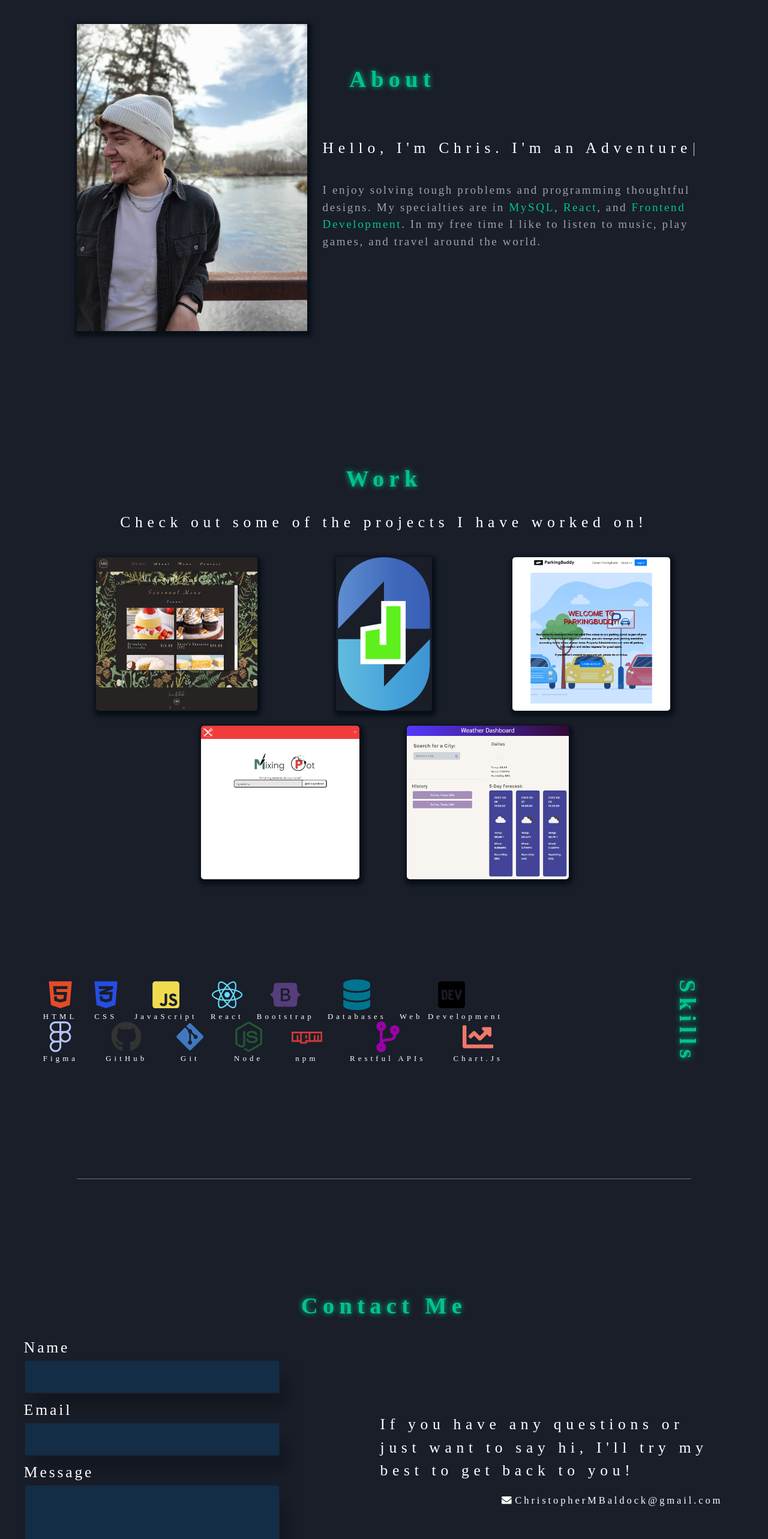
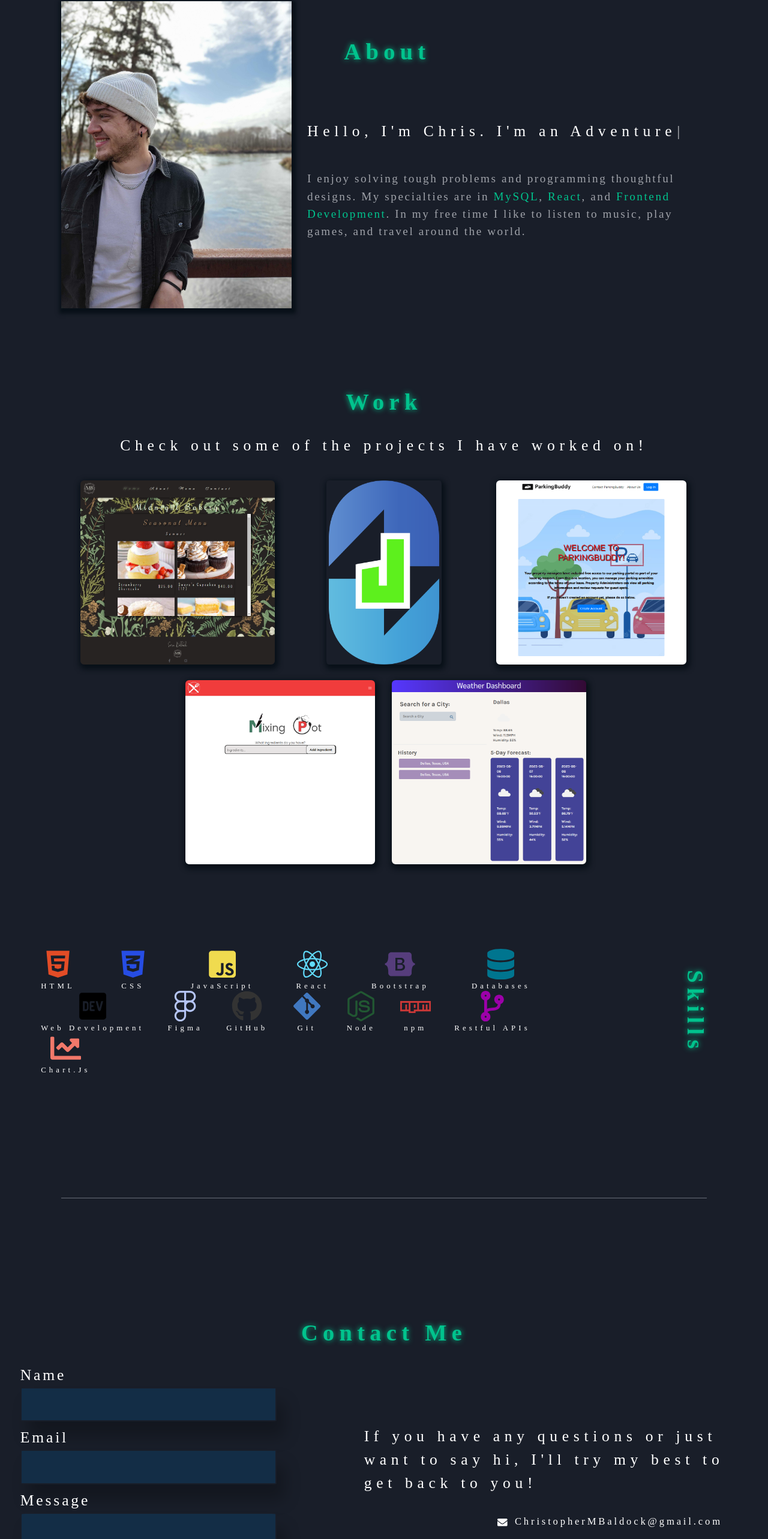
Before and after one commit to CBaldock2/Portfolio-v2, a React (Create React App) app: page / in a window 1280 px wide. Shown: the part 152-2718 px from the top of the page at 60% size. Built offline with nearby package versions, Linux system fonts and the light colour scheme.

Commit message:
adjusts margins and padding percentages to be divisble by 4s

```diff
--- a/src/App.css
+++ b/src/App.css
@@ -53,14 +53,14 @@ a {
 
 
 .aboutSection {
-  padding-top: 10%;
+  padding-top: 8%;
   display: flex;
   justify-content: space-between;
   align-items: center;
 }
 
 .profilePic {
-  margin: 5% 2% 0 10%;
+  margin: 4% 2% 0 8%;
   height: 40vw;
   box-shadow: 2px 4px 6px 5px #081018;
 }
@@ -77,7 +77,7 @@ a {
 }
 
 .about {
-  margin: 0% 0 10% 6%;
+  margin: 0% 0 12% 8%;
 }
 
 .shortAboutMe,
@@ -86,7 +86,7 @@ a {
   color: #FFF;
   font-size: 2vw;
   letter-spacing: .60vw;
-  line-height: 150%;
+  line-height: 152%;
 }
 
 .shortAboutMe {
@@ -94,11 +94,11 @@ a {
 }
 
 .longAboutMe {
-  margin: 1% 15% 0 0;
+  margin: 2% 16% 0 0;
   color: #9fa2a9;
   font-size: 1.5vw;
   letter-spacing: .2vw;
-  line-height: 150%;
+  line-height: 152%;
 }
 
 .highlights {
@@ -106,7 +106,7 @@ a {
 }
 
 .workSection {
-  margin: 15% 0 5%;
+  margin: 8% 0 8%;
   display: flex;
   align-items: center;
   flex-direction: column;
@@ -120,7 +120,7 @@ a {
 
 
 .skillSection {
-  margin: 10% 5%;
+  margin: 8% 4%;
   display: flex;
   justify-content: center;
 }
@@ -134,11 +134,11 @@ a {
 
 .skill {
   rotate: 90deg;
-  margin-left: 20%;
+  margin-left: 16%;
 }
 
 .pageBreak {
-  margin: 15% 10%;
+  margin: 16% 8%;
   border-bottom: .1vw solid #696E79;
 }
 
@@ -155,29 +155,29 @@ a {
 }
 
 .contactWords {
-  margin: 10% 5% 0 2%;
-  width: 50%;
-  height: 50%;
+  margin: 8% 4% 0 2%;
+  width: 56%;
+  height: 56%;
 }
 
 .email {
   display: flex;
   justify-content: end;
-  margin-top: 2%;
-  margin-right: 2%;
+  margin-top: 4%;
+  margin-right: 4%;
   font-size: 65%;
   letter-spacing: .3vw;
 }
 
 .emailIcon {
-  margin: 1.75% 1%;
+  margin: 2%;
 }
 
 .sourceCodeSection {
   display: flex;
   align-items: center;
   flex-direction: column;
-  margin: 15% 20%;
+  margin: 16% 24%;
   background-color: #132D46;
 }
 
@@ -191,7 +191,7 @@ a {
 
 .sourceBtn {
   margin: 3% 0;
-  padding: 2% 5%;
+  padding: 2% 4%;
   border: 0;
   background-color: #01C38D;
   box-shadow: 3px 3px 5px 0px rgba(0, 0, 0, 0.25);
@@ -200,14 +200,13 @@ a {
 
 footer {
   border-top: #696E79 1px solid;
-  padding: 2% 15% 1%;
+  padding: 2% 16% 1%;
 }
 
 .logoContainer {
   display: flex;
   justify-content: center;
   margin-bottom: 2%;
-
 }
 
 .logo {
@@ -215,16 +214,16 @@ footer {
 }
 
 .footerNav {
-  padding: 1% 20%;
   border-top: #696E79 solid 1px;
   border-bottom: #696E79 solid 1px;
   mix-blend-mode: color-dodge;
   color: #696E79;
-  width: 50%;
+  width: 100%;
 }
 
 .footerNav ul {
   padding: 0;
+  width: 100%;
   display: flex;
   justify-content: space-between;
 }
@@ -233,15 +232,15 @@ footer {
   list-style: none;
   font-size: 1.25vw;
   letter-spacing: .5vw;
-  padding: 0 5%;
   cursor: pointer;
+  padding: 0 8%;
 }
 
 .footerNav li:hover {
   list-style: none;
   font-size: 1.25vw;
   letter-spacing: .5vw;
-  padding: 0 5%;
+  padding: 0 8%;
   cursor: pointer;
   color: #01C38D;
   transform: scale(1.1);
@@ -252,13 +251,13 @@ footer {
 .socialLinks {
   display: flex;
   justify-content: center;
-  margin-top: 3%;
+  margin-top: 4%;
   font-size: 2vw;
 }
 
 .socialLinks li {
   list-style: none;
-  padding: 0 1%;
+  padding: 0 2%;
   cursor: pointer;
   color: #696e79c2;
 }
--- a/src/components/Project/Project.css
+++ b/src/components/Project/Project.css
@@ -15,17 +15,17 @@ h3 {
 }
 
 .image {
-    height: 20vw;
+    height: 24vw;
     max-width: auto;
     border-radius: 2%;
-    box-shadow: 2px 4px 6px 5px #081018;
+    box-shadow: 2px 4px 8px 4px #081018;
 }
 
 .cardFlip {
     margin: 1vw;
     background-color: transparent;
     width: 25vw;
-    height: 20vw;
+    height: 24vw;
     perspective: 1000px;
 }
 
@@ -39,7 +39,6 @@ h3 {
 }
 
 .cardFlip:hover{
-    margin-bottom: 5%;
     transition: ease-in-out .4s;
 }
 
@@ -61,7 +60,7 @@ h3 {
     background: #132D46;
     height: fit-content;
     border-radius: 1%;
-    box-shadow: 2px 4px 6px 5px #081018;
+    box-shadow: 2px 4px 8px 4px #081018;
 }
 
 .projectSkillContainer {
@@ -69,6 +68,9 @@ h3 {
     justify-content: end;
     flex-wrap: wrap;
     align-items: end;
+    flex-direction: row;
+    width: 100%;
+    padding: 2%;
 }
 
 .projectSkill {
@@ -83,11 +85,10 @@ h3 {
 }
 
 .test {
-    margin-top: 3vw;
-    padding: 1%;
     display: flex;
     justify-content: space-between;
     flex-direction: row;
+    margin-top: 4%;
 }
 
 .description {
@@ -97,10 +98,11 @@ h3 {
 }
 
 .link {
-    margin-top: 5%;
-    padding: 0;
+    position: absolute;
+    bottom: 0;
+    padding: 2%;
     color: #696e79c2;
-    font-size: 75%;
+    font-size: 72%;
 }
 
 .link:hover {
--- a/src/components/Skills/Skill.css
+++ b/src/components/Skills/Skill.css
@@ -9,12 +9,12 @@
 }
 
 .individualSkill {
-    padding: 0 1%;
+    padding: 0 2%;
 }
 
 .individualSkill:hover {
     transform: scale(1.3);
-    rotate: 15deg;
+    rotate: 16deg;
     transition: linear .3s;
 }
 
```
